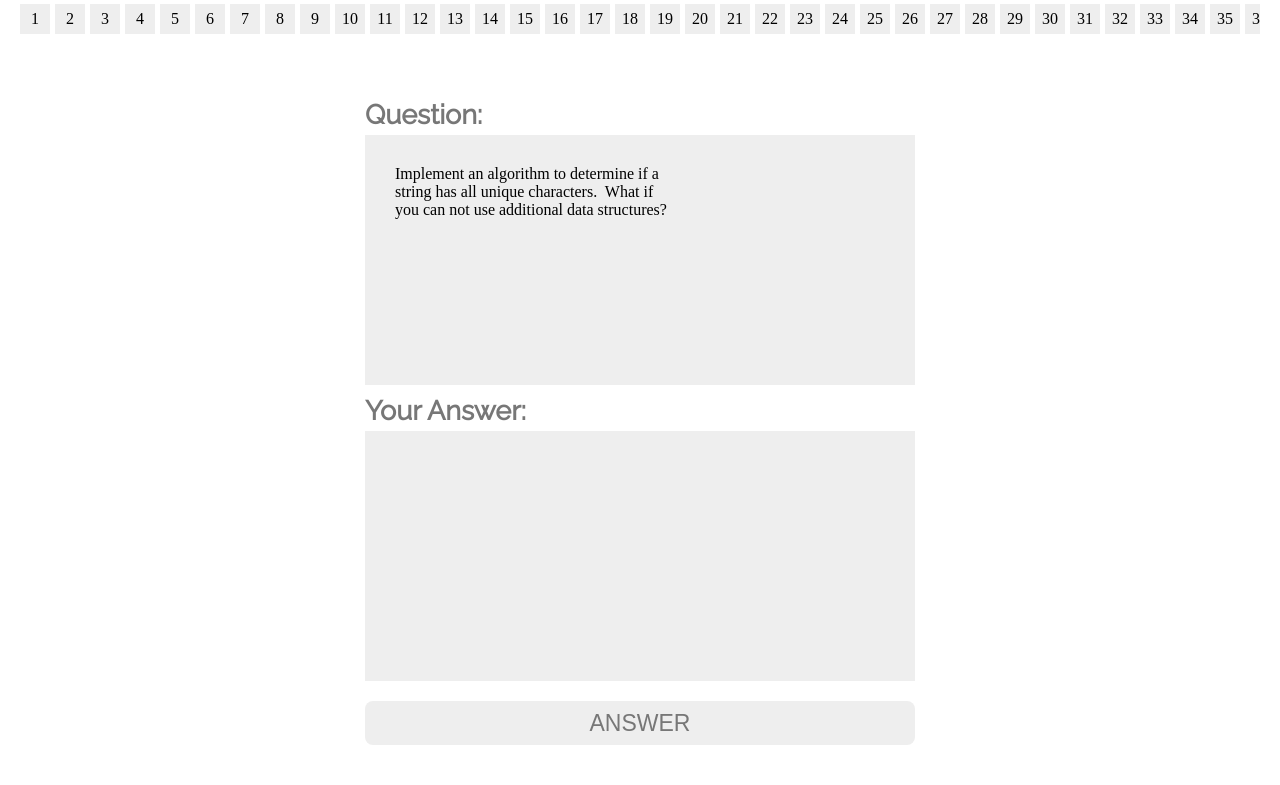
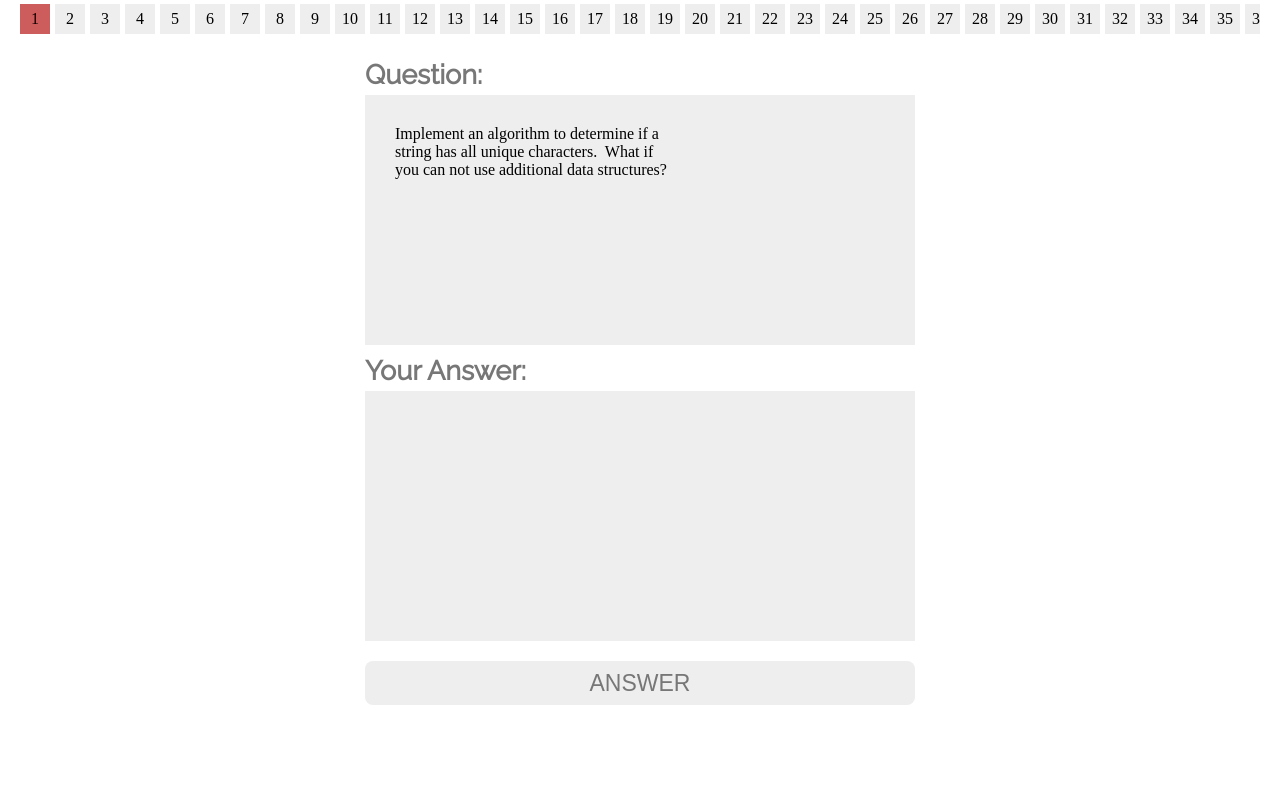
Before and after one commit to kcsoderstrom/hackathon-flash-cards, a React app: page / in a window 1280 px wide. Shown: the part 58-843 px from the top of the page. After the commit the page ends 800 px from the top, so only its background shows below. Built offline with nearby package versions, Linux system fonts and the light colour scheme.

Commit message:
adding local storage

```diff
--- a/components/App.js
+++ b/components/App.js
@@ -10,12 +10,7 @@ console.log('data', data);
 
 class App extends React.Component {
   componentWillMount() {
-    console.log('app componenet will mount!!!!!!!!', this.props);
-    //this.props.store.dispatch({
-    //  type: 'ADD_DATA',
-    //  data: {data: data}
-    //                          });
-    //this.props['data'] = data;
+      console.log('mouted app');
   }
 
   getCard () {
@@ -25,7 +20,8 @@ class App extends React.Component {
     return (
       <div>
         <Header store={this.props.store}/>
-        <CardList store={this.props.store} count={data.cards.length}/>
+        <CardList store={this.props.store} count={data.cards.length}
+                  currentCard={this.props.store.getState().cardIdx}/>
         <Card currentCard={this.getCard()} store={this.props.store} />
       </div>
 
--- a/components/CardList.js
+++ b/components/CardList.js
@@ -11,16 +11,11 @@ class Card extends React.Component {
 
   }
 
-  onIncrement () {
-    this.clearTextArea();
+  goToCard (e) {
+    console.log(e.currentTarget.innerText);
     this.props.store.dispatch({
-                                type: 'INCREMENT_CARD'
-                              })
-  }
-
-  showAnswer () {
-    this.props.store.dispatch({
-                                type: 'SHOW_ANSWER'
+                                type: 'SET_CARD_IDX',
+                                data: {idx: e.currentTarget.innerText}
                               })
   }
 
@@ -31,8 +26,14 @@ class Card extends React.Component {
 
   cardList () {
     let list = [];
+    let isDone;
+    let isCurrent;
+
     for (var i = 0; i < this.props.count; i++) {
-     list.push(<div className="card-list-item">{i + 1}</div>)
+      isDone = i < this.props.currentCard ? " done" : "";
+      isCurrent = i === this.props.currentCard ? " current" : "";
+     list.push(<div className={"card-list-item" + isDone + isCurrent}
+                    onClick={(e) => this.goToCard(e)}>{i + 1}</div>)
     }
 
     return list;
--- a/main.js
+++ b/main.js
@@ -3,24 +3,58 @@ import ReactDOM from 'react-dom';
 import App from './components/App';
 import { createStore } from 'redux';
 
+let setStorage = function (key, val) {
+  window.localStorage.setItem(key, val);
+};
+
+let getStorage = function (key) {
+  return window.localStorage.getItem(key);
+};
+
+let setState = function (state) {
+  setStorage('state', state);
+}
+
+let getState = function () {
+  return getStorage('state') || '';
+}
+
 const header = (state = {cardIdx: 0}, action) => {
-  console.log('state', state);
+
   switch (action.type) {
+
     case 'INCREMENT_CARD':
       state = Object.assign({}, state, {
         cardIdx: state.cardIdx + 1,
         showQuestion: true
       });
+
+      setState(state);
       return state;
+
     case 'SHOW_ANSWER':
       state = Object.assign({}, state, {
         showQuestion: false
       });
+
+      setState(state);
       return state;
+
     case 'ADD_DATA':
       console.log('data data', state, action);
       return;
+
+    case 'SET_CARD_IDX':
+      state = Object.assign({}, state, {
+        cardIdx: +action.data.idx - 1,
+        showQuestion: true
+      });
+
+      setState(state);
+      return state;
+
     default:
+      console.log('in swith set');
       return state = {
         cardIdx: 0,
         showQuestion: true
--- a/styles.scss
+++ b/styles.scss
@@ -25,7 +25,7 @@ body {
 
 .card-container {
   width: 550px;
-  margin: 0px auto;
+  margin: 0 auto;
   box-sizing: border-box;
 
   h2, h3 {
@@ -80,6 +80,7 @@ body {
 }
 
 .card-list-item {
+  cursor: pointer;
   display: inline-block;
   background: #eee;
   height: 30px;
@@ -91,6 +92,10 @@ body {
   text-align: center;
 
   &.done {
-    background: cornflowerblue;
+    background: lightblue;
+  }
+
+  &.current {
+    background: indianred;
   }
 }
```
Also changed, not shown: dist/styles.css.
